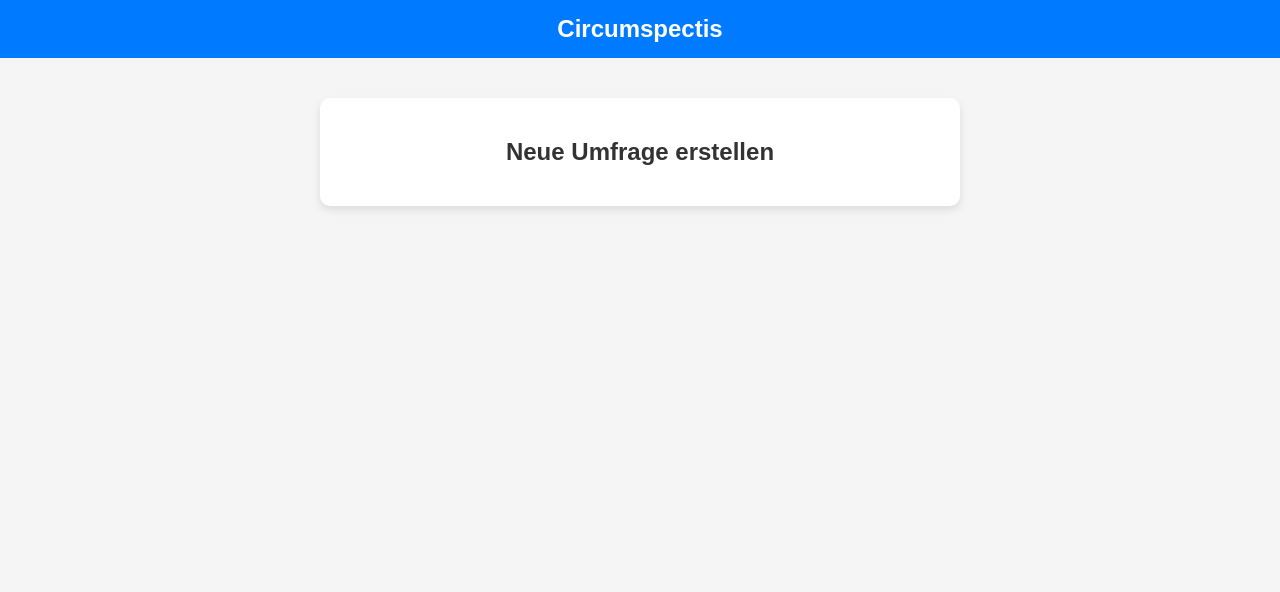
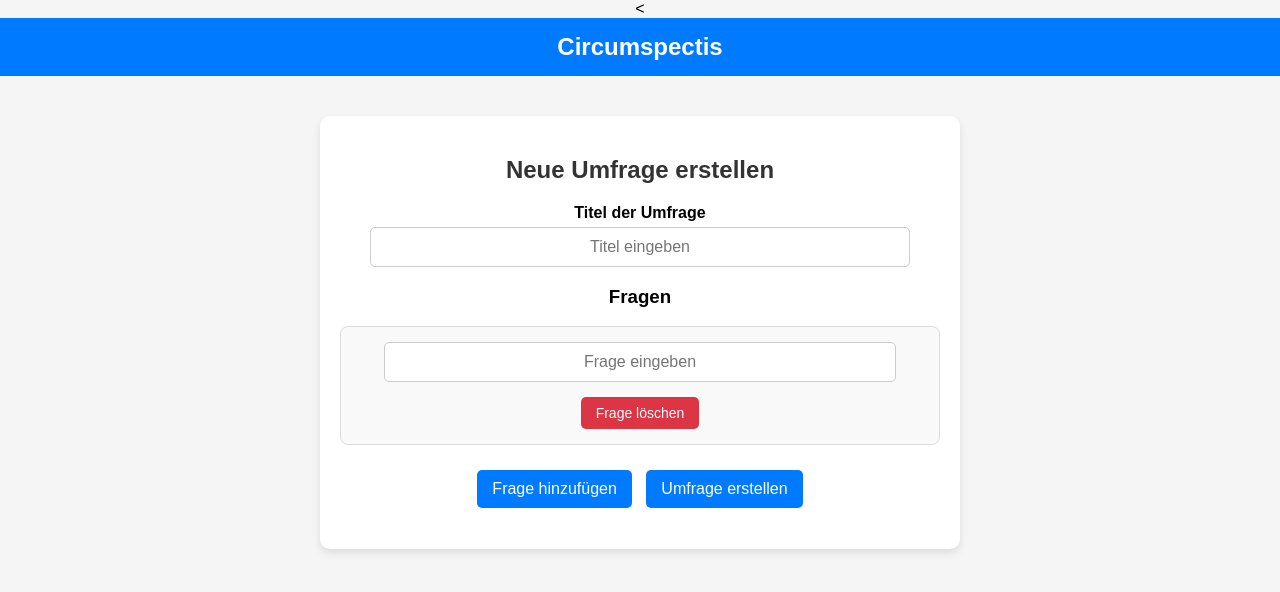
Before and after one commit to Berkay9712/webapp24, a Flask app: page /create in a window 1280 px wide. Shown: the top 592 px of the page. Run offline with Flask 3, Linux system fonts and the light colour scheme.

Commit message:
Designanpassung create löschen Button

```diff
--- a/templates/create.html
+++ b/templates/create.html
@@ -1,4 +1,4 @@
-<!DOCTYPE html>
+<<!DOCTYPE html>
 <html lang="de">
 <head>
     <meta charset="UTF-8">
@@ -115,8 +115,41 @@
     <!-- Umfrage -->
     <main class="container">
         <h2>Neue Umfrage erstellen</h2>
-        <form method="POST" action
+        <form method="POST" action="/create">
+            <label for="title">Titel der Umfrage</label>
+            <input type="text" name="title" id="title" required placeholder="Titel eingeben">
 
+            <h3>Fragen</h3>
+            <div id="questions-container">
+                <div class="question-box">
+                    <input type="text" name="questions[]" required placeholder="Frage eingeben">
+                    <button type="button" class="remove-btn" onclick="removeQuestion(this)">Frage löschen</button>
+                </div>
+            </div>
+
+            <div class="button-container">
+                <button type="button" class="button" onclick="addQuestion()">Frage hinzufügen</button>
+                <button type="submit" class="button">Umfrage erstellen</button>
+            </div>
+        </form>
+    </main>
+
+    <!-- Javascript Fragen hinzufügen -->
+    <script>
+        function addQuestion() {
+            const container = document.getElementById('questions-container');
+            const questionDiv = document.createElement('div');
+            questionDiv.classList.add('question-box');
+            questionDiv.innerHTML = `
+                <input type="text" name="questions[]" required placeholder="Weitere Frage eingeben">
+                <button type="button" class="remove-btn" onclick="removeQuestion(this)">Frage löschen</button>
+            `;
+            container.appendChild(questionDiv);
+        }
+
+        function removeQuestion(button) {
+            button.parentElement.remove();
+        }
     </script>
 
 </body>
```
